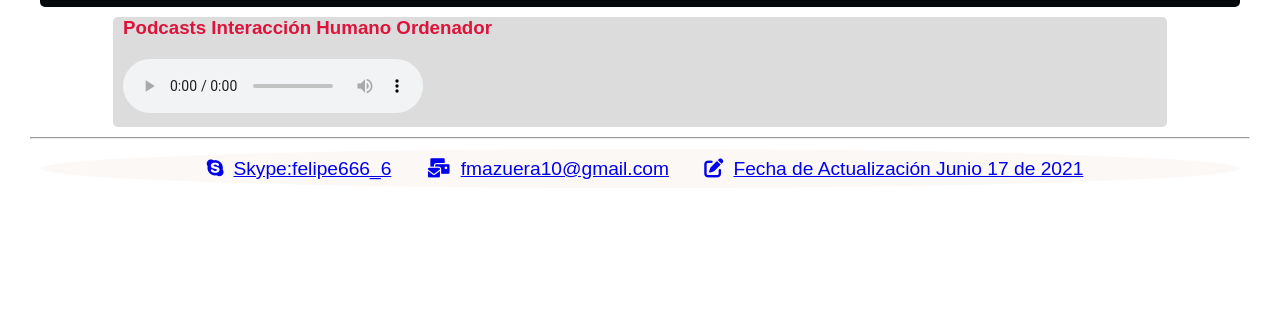
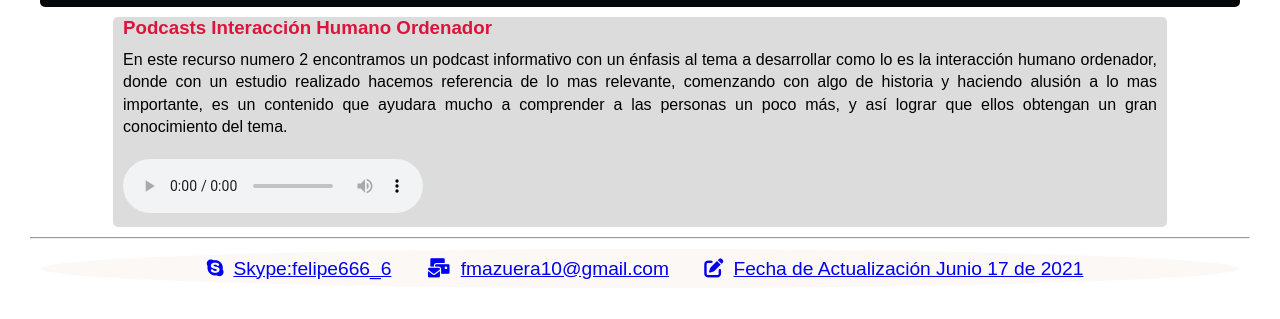
Before and after one commit to l1992pipe/DSW-FELIPEMAZUERA, a plain HTML site: page fase3/recurso2.html in a window 1280 px wide. Shown: the part 187-506 px from the top of the page. Drawn offline with Linux system fonts and the light colour scheme.

Commit message:
actualizacion
fase3

```diff
--- a/fase3/recurso2.html
+++ b/fase3/recurso2.html
@@ -46,7 +46,13 @@
         </ul>
 </nav>
 <article>
-<h3>Podcasts Interacción Humano Ordenador</h3>
+    <h3>Podcasts Interacción Humano Ordenador</h3>
+
+    <p>
+
+        En este recurso numero 2 encontramos un podcast informativo con un énfasis al tema a desarrollar como lo es la interacción humano ordenador, donde con un estudio realizado hacemos referencia de lo mas relevante, comenzando con algo de historia y haciendo alusión a lo mas importante, es un contenido que ayudara mucho a comprender a las personas un poco más, y así lograr que ellos obtengan un gran conocimiento del tema.
+    </p>
+
 <audio src="multimedia/miaudio.ogg" controls autoplay type="audio/gg"></audio>
 
 </article>
```
Also changed, not shown: fase3/index.html (+0 -1 lines), fase3/recurso1.html (+6 -0 lines).
